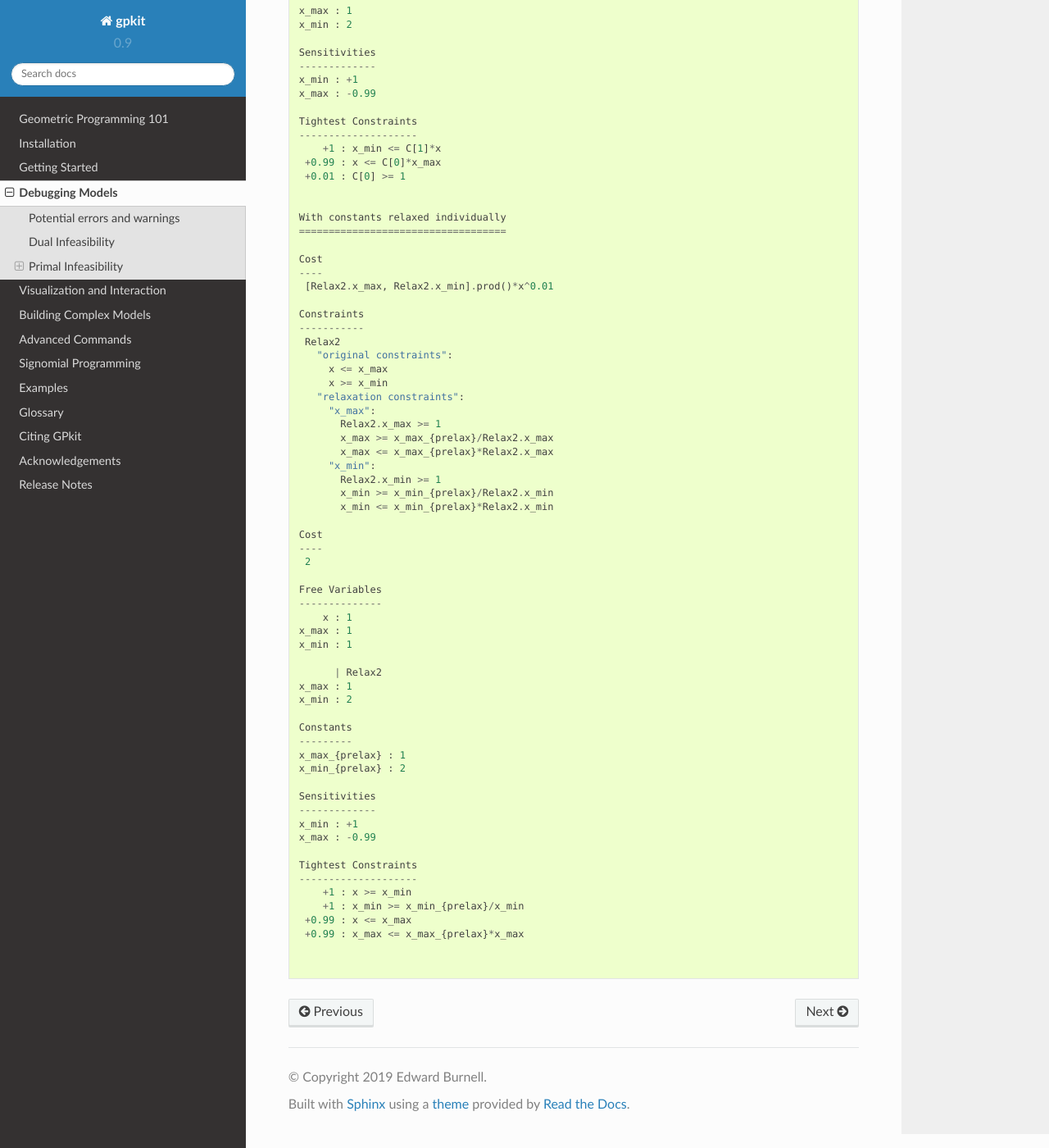
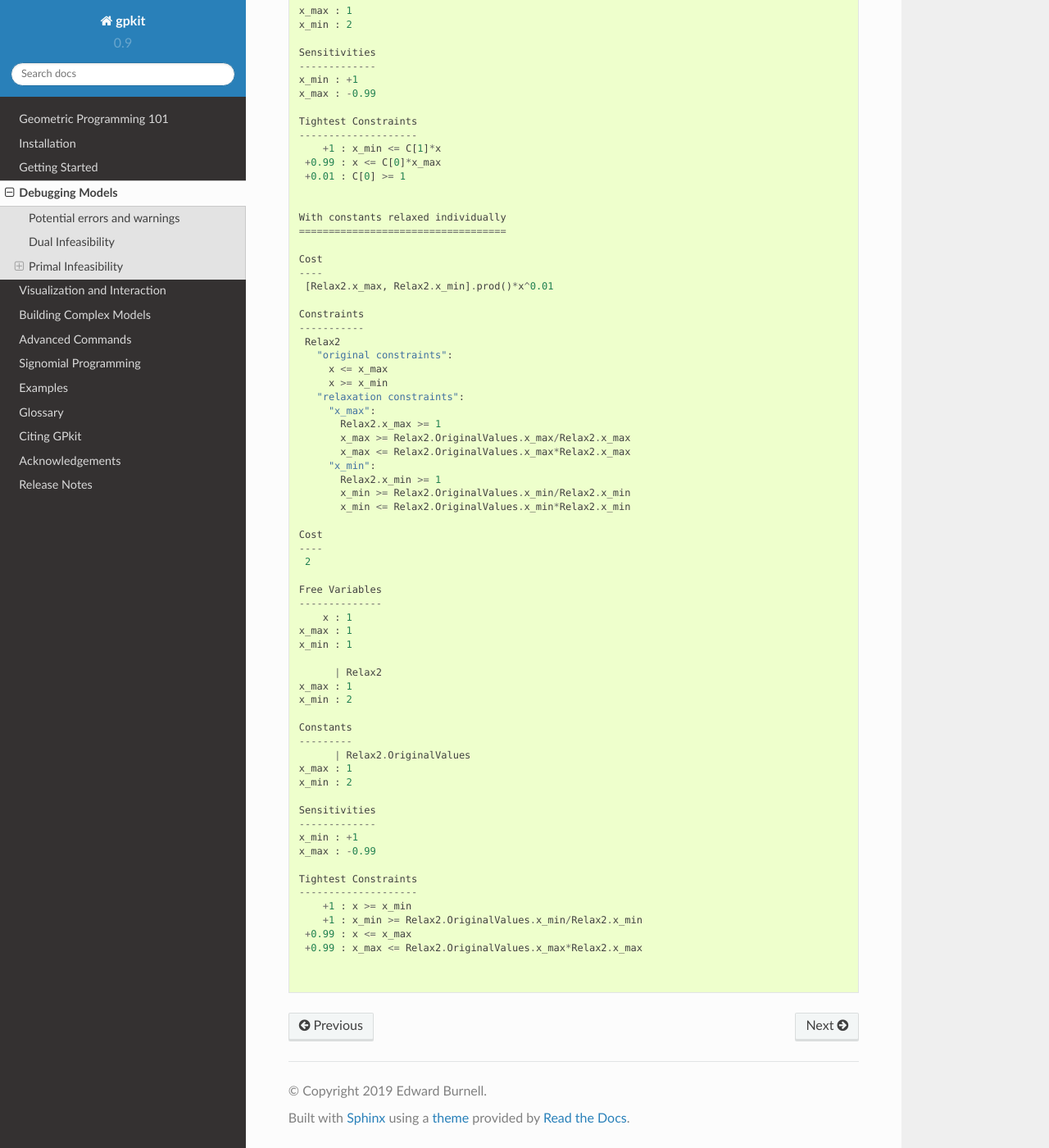
Before and after one commit to convexengineering/gpkit, a Sphinx documentation site: the page built from docs/source/debugging.rst, in a window 1280 px wide and 1400 px high, scrolled down 6932 px. Shown: the whole window at 82% size. Built offline with Sphinx 7.4.7 and the Read the Docs theme 2.0.0, drawn with Linux system fonts in a browser that asks for light colours.

Commit message:
clearer delineation when necessary of lineage/varnames

```diff
--- a/docs/source/examples/relaxation_output.txt
+++ b/docs/source/examples/relaxation_output.txt
@@ -111,12 +111,12 @@ Constraints
    "relaxation constraints":
      "x_max":
        Relax2.x_max >= 1
-       x_max >= x_max_{prelax}/Relax2.x_max
-       x_max <= x_max_{prelax}*Relax2.x_max
+       x_max >= Relax2.OriginalValues.x_max/Relax2.x_max
+       x_max <= Relax2.OriginalValues.x_max*Relax2.x_max
      "x_min":
        Relax2.x_min >= 1
-       x_min >= x_min_{prelax}/Relax2.x_min
-       x_min <= x_min_{prelax}*Relax2.x_min
+       x_min >= Relax2.OriginalValues.x_min/Relax2.x_min
+       x_min <= Relax2.OriginalValues.x_min*Relax2.x_min
 
 Cost
 ----
@@ -134,8 +134,9 @@ x_min : 2
 
 Constants
 ---------
-x_max_{prelax} : 1
-x_min_{prelax} : 2
+      | Relax2.OriginalValues
+x_max : 1
+x_min : 2
 
 Sensitivities
 -------------
@@ -145,6 +146,6 @@ x_max : -0.99
 Tightest Constraints
 --------------------
     +1 : x >= x_min
-    +1 : x_min >= x_min_{prelax}/x_min
+    +1 : x_min >= Relax2.OriginalValues.x_min/Relax2.x_min
  +0.99 : x <= x_max
- +0.99 : x_max <= x_max_{prelax}*x_max
+ +0.99 : x_max <= Relax2.OriginalValues.x_max*Relax2.x_max
--- a/docs/source/examples/vectorize_output.txt
+++ b/docs/source/examples/vectorize_output.txt
@@ -26,9 +26,6 @@ x : [ 1         2         1        ]
 
 Tightest Constraints
 --------------------
-       | Test1
     +1 : x[0] >= 1
+    +1 : x[1] >= 2
     +1 : x[2] >= 1
-
-       |
-    +1 : x[1] >= 2
```
Also changed, not shown: 3 other files.
